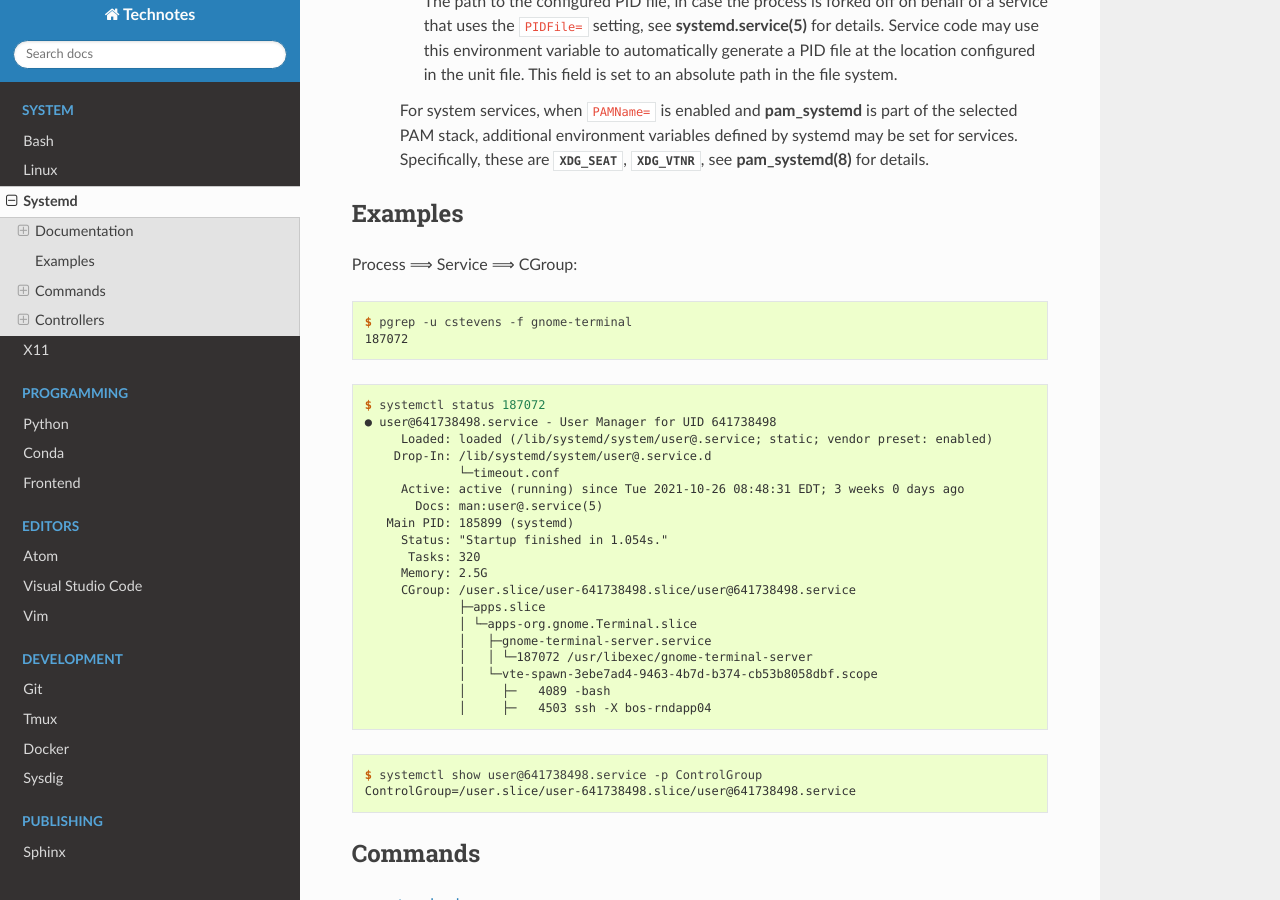
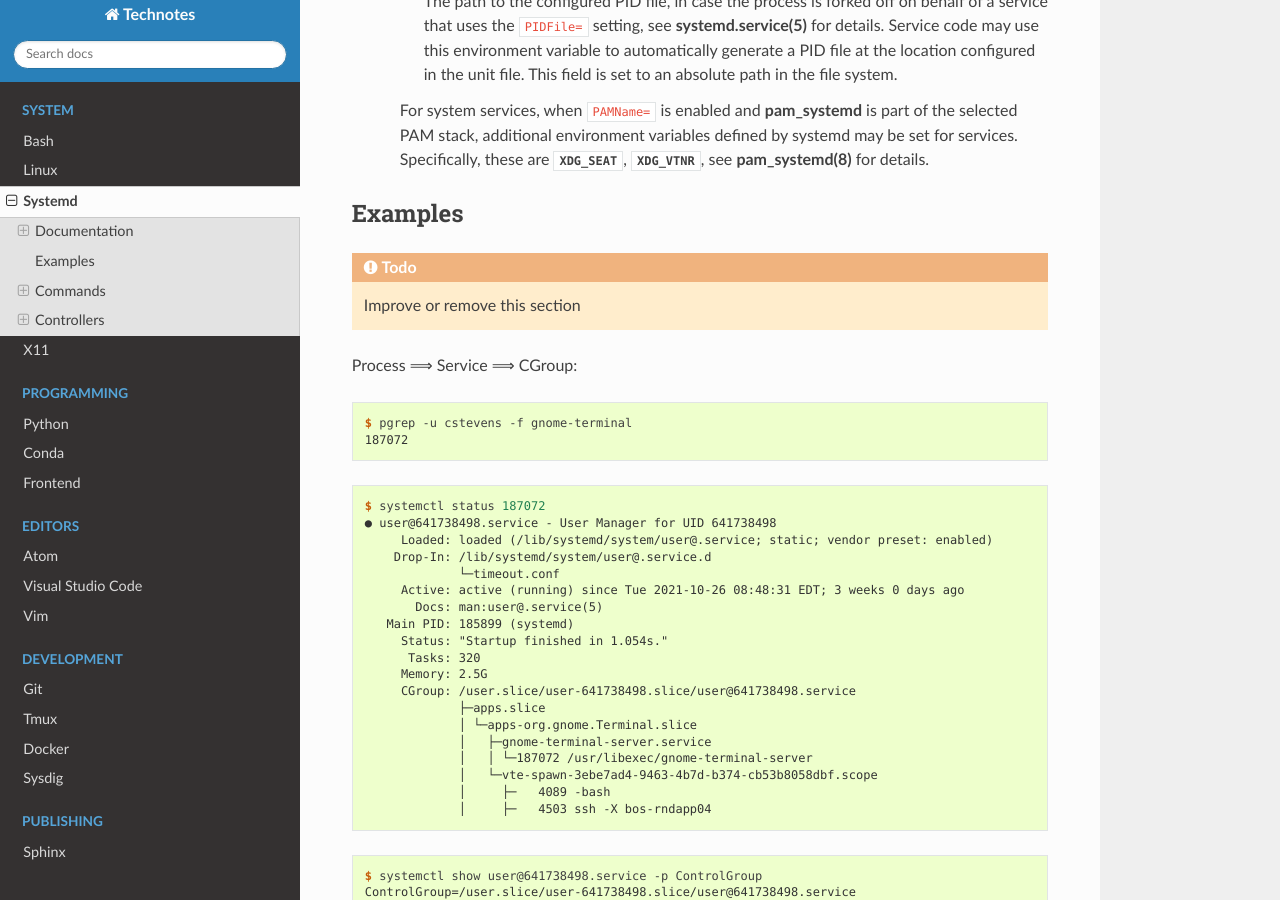
Before and after one commit to heterotopian/technotes, a Sphinx documentation site: the page built from source/systemd/index.rst, in a window 1280 px wide and 900 px high, scrolled down 5967 px. Built offline with Sphinx 7.4.7 and the Read the Docs theme 2.0.0, drawn with Linux system fonts in a browser that asks for light colours; cross-references to code outside the pages are shown as plain code.

Commit message:
Include TODO items in generated output

```diff
--- a/source/conf.py
+++ b/source/conf.py
@@ -288,3 +288,6 @@ from sphinx.highlighting import lexers
 from lexer import CustomLessCssLexer
 
 lexers['less'] = CustomLessCssLexer()
+
+# Show TODO items in generated site
+todo_include_todos = True
--- a/source/systemd/index.rst
+++ b/source/systemd/index.rst
@@ -241,6 +241,10 @@ Documentation
 Examples
 ========
 
+.. todo::
+
+    Improve or remove this section
+
 Process |xrArr| Service |xrArr| CGroup::
 
     $ pgrep -u cstevens -f gnome-terminal
```
